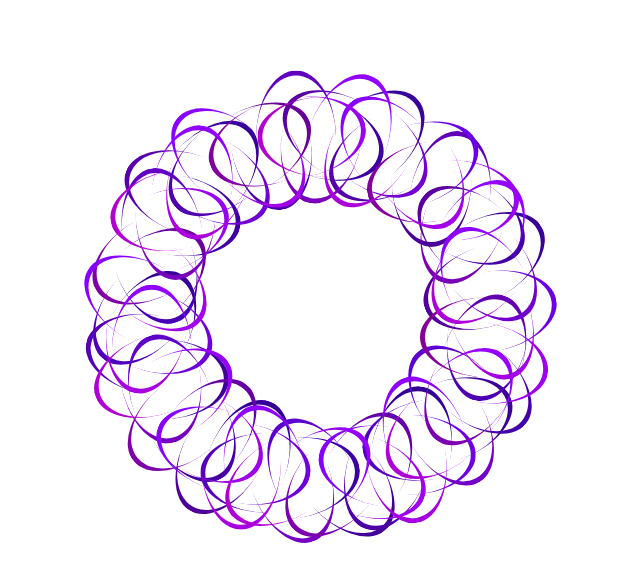
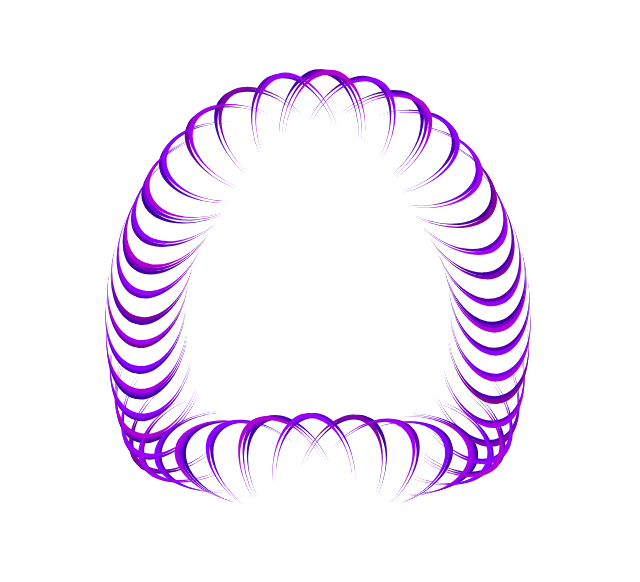
Before and after one commit to risingBirdSong/css_play, a React (Vite) app: page / in a window 1280 px wide. Shown: the top 582 px of the page, without its empty margins (363-1003 px from the left). Built offline with nearby package versions, Linux system fonts and the light colour scheme.

Commit message:
thats sick!

```diff
--- a/componenents/Flower.tsx
+++ b/componenents/Flower.tsx
@@ -25,7 +25,7 @@ const Flower = () => {
             transX={radians_to_degrees(Math.cos(num)) * 3}
             transY={radians_to_degrees(Math.sin(num)) * 3}
             rgbColors={[num * 1.3 + 50, 1, (255 % (num * 2)) + 150]}
-            rotateAmount={num * 10}
+            rotateAmount={radians_to_degrees(Math.cos(num)) * 3}
             height={100}
             width={50}
             top={1}
```
Also changed, not shown: 2 other files (tests, documents, lock files or other folders).
